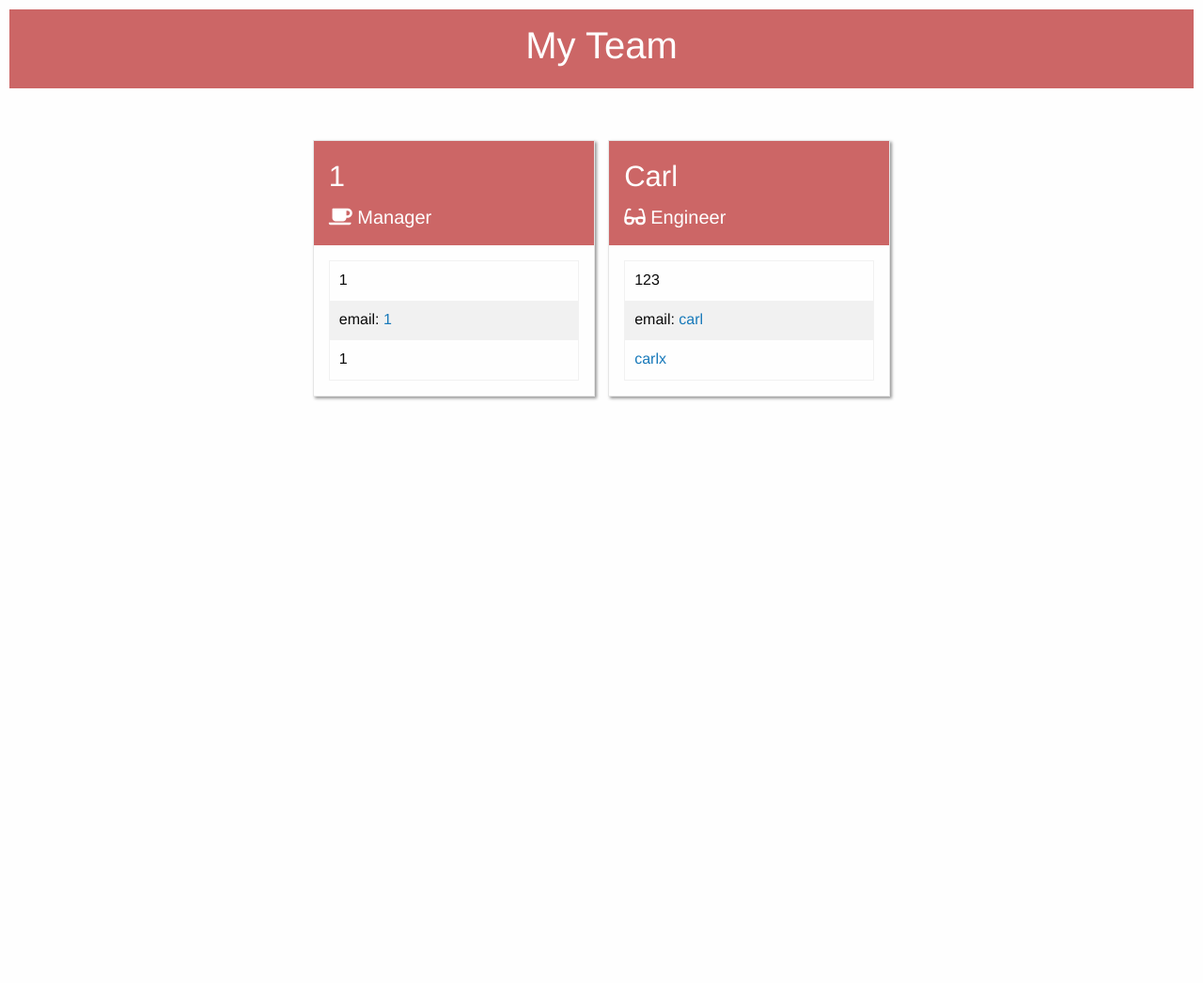
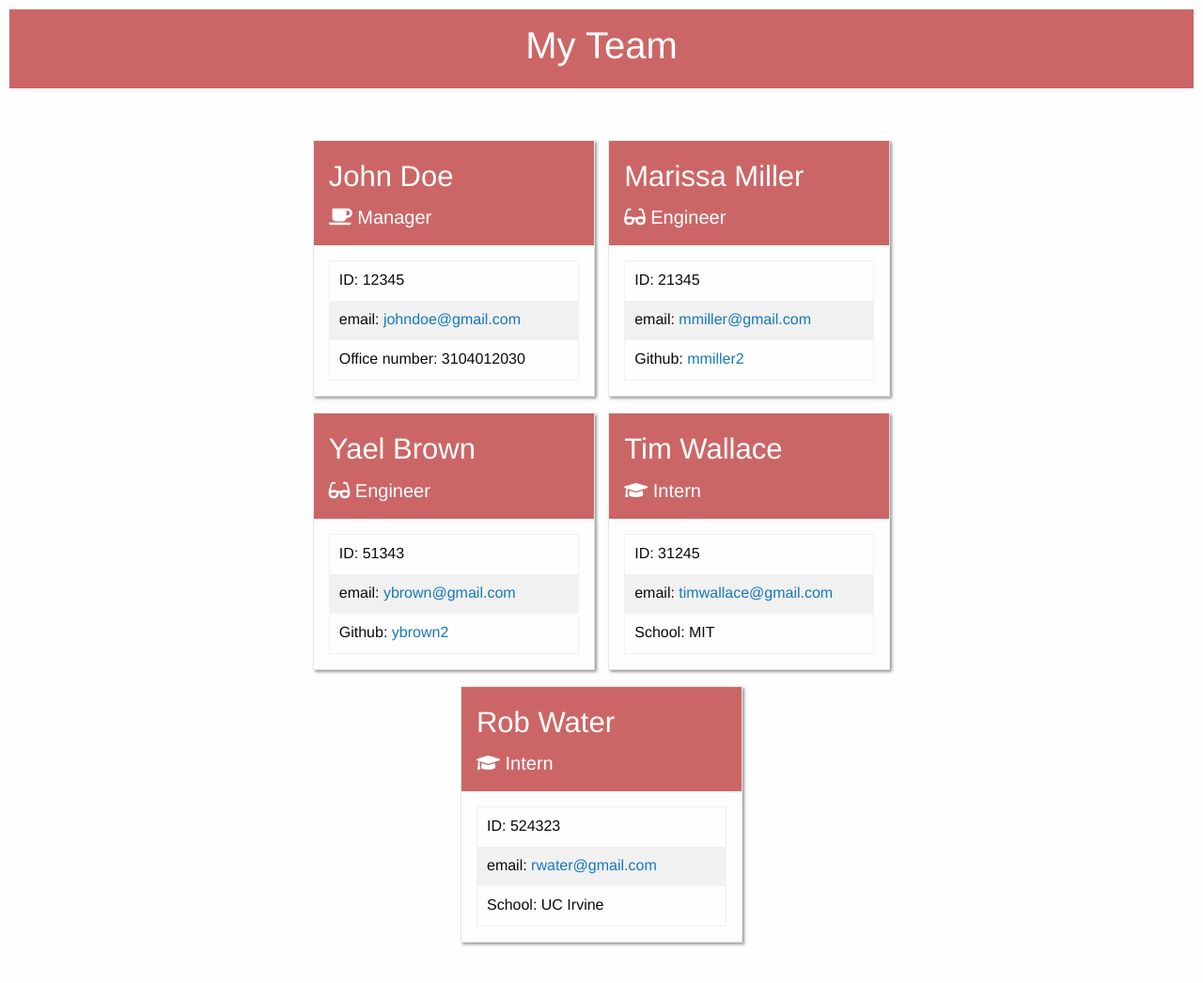
Before and after one commit to jitochadha1/team-profile-generator, a website: page team.html in a window 1280 px wide. Shown: the whole page at 94% size. Before the commit the page ends 800 px from the top, so only its background shows below. Drawn offline with nearby package versions, Linux system fonts and the light colour scheme.

Commit message:
updated readme file

```diff
--- a/team.html
+++ b/team.html
@@ -57,24 +57,27 @@
 
         <div class="card">
             <div class="card-divider">
-                <h3>1</h3>
+                <h3>John Doe</h3>
                 <h5><i class="fa fa-coffee"></i> Manager</h5>
             </div>
             <div class="card-section">
                 <table>
                     <tr>
-                        <td>1</td>
+                        <td>ID: 12345</td>
                     </tr>
                     <tr>
                         <td>
                             email:
-                            <a href="mailto:1">
-                                1
+                            <a href="mailto:johndoe@gmail.com">
+                                johndoe@gmail.com
                             </a>
                         </td>
                     </tr>
                     <tr>
-                        <td>1</td>
+                        <td>
+                            Office number:
+                            3104012030
+                        </td>
                     </tr>
                 </table>
             </div>
@@ -83,26 +86,57 @@
 
             <div class="card">
                 <div class="card-divider">
-                    <h3>Carl</h3>
+                    <h3>Marissa Miller</h3>
                     <h5><i class="fa fa-glasses"></i> Engineer</h5>
                 </div>
                 <div class="card-section">
                     <table>
                         <tr>
-                            <td>123</td>
+                            <td>ID: 21345</td>
                         </tr>
                         <tr>
                             <td>
                                 email:
-                                <a href="mailto:carl">
-                                    carl
+                                <a href="mailto:mmiller@gmail.com">
+                                    mmiller@gmail.com
                                 </a>
                             </td>
                         </tr>
                         <tr>
                             <td>
-                                <a href="https://github.com/carlx">
-                                    carlx
+                                Github:
+                                <a href="https://github.com/mmiller2">
+                                    mmiller2
+                                </a>
+                            </td>
+                        </tr>
+                    </table>
+                </div>
+            </div>
+
+            <div class="card">
+                <div class="card-divider">
+                    <h3>Yael Brown</h3>
+                    <h5><i class="fa fa-glasses"></i> Engineer</h5>
+                </div>
+                <div class="card-section">
+                    <table>
+                        <tr>
+                            <td>ID: 51343</td>
+                        </tr>
+                        <tr>
+                            <td>
+                                email:
+                                <a href="mailto:ybrown@gmail.com">
+                                    ybrown@gmail.com
+                                </a>
+                            </td>
+                        </tr>
+                        <tr>
+                            <td>
+                                Github:
+                                <a href="https://github.com/ybrown2">
+                                    ybrown2
                                 </a>
                             </td>
                         </tr>
@@ -112,6 +146,56 @@
 
 
 
+            <div class="card">
+                <div class="card-divider">
+                    <h3>Tim Wallace</h3>
+                    <h5><i class="fa fa-graduation-cap"></i> Intern</h5>
+                </div>
+                <div class="card-section">
+                    <table>
+                        <tr>
+                            <td>ID: 31245</td>
+                        </tr>
+                        <tr>
+                            <td>
+                                email:
+                                <a href="mailto:timwallace@gmail.com">
+                                    timwallace@gmail.com
+                                </a>
+                            </td>
+                        </tr>
+                        <tr>
+                            <td>School: MIT</td>
+                        </tr>
+                    </table>
+                </div>
+            </div>
+
+            <div class="card">
+                <div class="card-divider">
+                    <h3>Rob Water</h3>
+                    <h5><i class="fa fa-graduation-cap"></i> Intern</h5>
+                </div>
+                <div class="card-section">
+                    <table>
+                        <tr>
+                            <td>ID: 524323</td>
+                        </tr>
+                        <tr>
+                            <td>
+                                email:
+                                <a href="mailto:rwater@gmail.com">
+                                    rwater@gmail.com
+                                </a>
+                            </td>
+                        </tr>
+                        <tr>
+                            <td>School: UC Irvine</td>
+                        </tr>
+                    </table>
+                </div>
+            </div>
+
 
     </div>
 
```
Also changed, not shown: README.md, Screen Shot 2021-03-04 at 3.42.49 PM.png (added).
